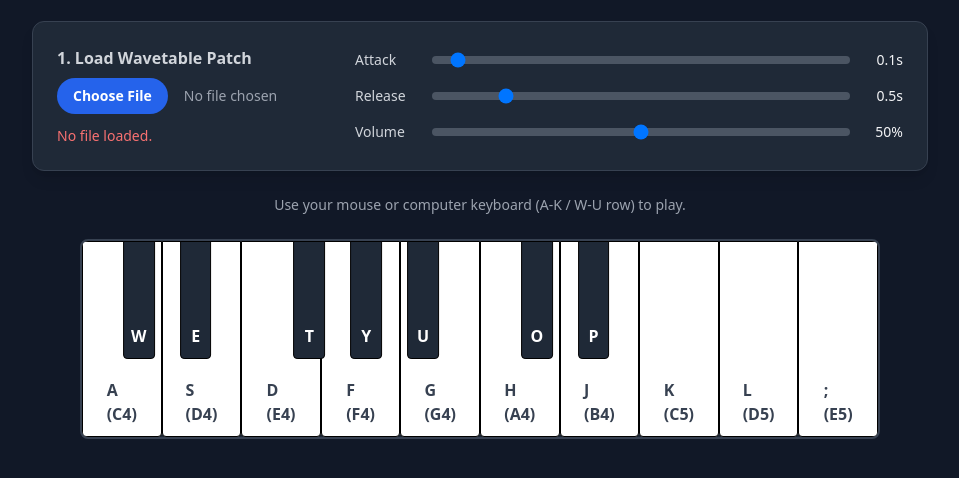
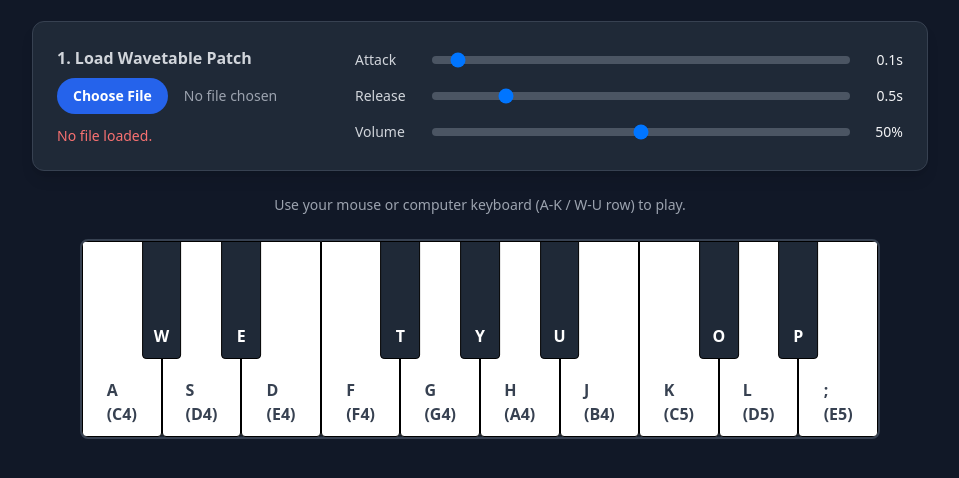
Before and after one commit to TheRainbowPhoenix/wt, a plain HTML site: page index.html in a window 1280 px wide. Shown: the part 100-578 px from the top of the page, without its empty margins (160-1119 px from the left). Drawn offline with nearby package versions, Linux system fonts and the light colour scheme.

Commit message:
Update black key dimensions and positions in index.html
Adjusted the width of black keys and repositioned them for better alignment.

```diff
--- a/index.html
+++ b/index.html
@@ -40,7 +40,7 @@
         .key-white.active { background-color: #e5e7eb; transform: translateY(1px); }
         .key-black {
             position: absolute;
-            width: 4%;
+            width: 5%;
             height: 60%;
             background-color: #1f2937;
             color: white;
@@ -51,16 +51,16 @@
         .key-black.active { background-color: #374151; }
 
         /* Positioning black keys (approximate % for 14 white keys) */
-        .bk-1 { left: 7.14%; }
-        .bk-2 { left: 14.28%; }
-        .bk-3 { left: 28.57%; }
-        .bk-4 { left: 35.71%; }
-        .bk-5 { left: 42.85%; }
-        .bk-6 { left: 57.14%; }
-        .bk-7 { left: 64.28%; }
-        .bk-8 { left: 78.57%; }
-        .bk-9 { left: 85.71%; }
-        .bk-10 { left: 92.85%; }
+        .bk-1 { left: 10%; }
+        .bk-2 { left: 20%; }
+        .bk-3 { left: 40%; }
+        .bk-4 { left: 50%; }
+        .bk-5 { left: 60%; }
+        .bk-6 { left: 80%; }
+        .bk-7 { left: 90%; }
+        .bk-8 { left: 110%; }
+        .bk-9 { left: 120%; }
+        .bk-10 { left: 140%; }
     </style>
 </head>
 <body class="min-h-screen flex flex-col items-center p-6">
```
